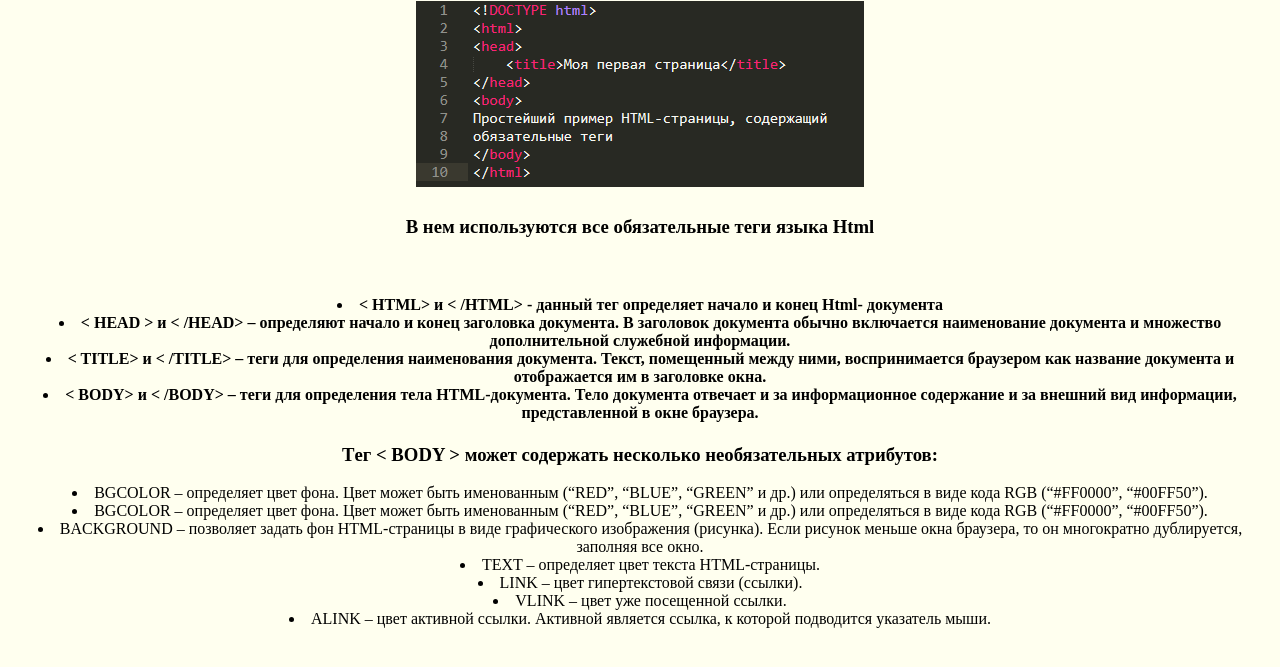
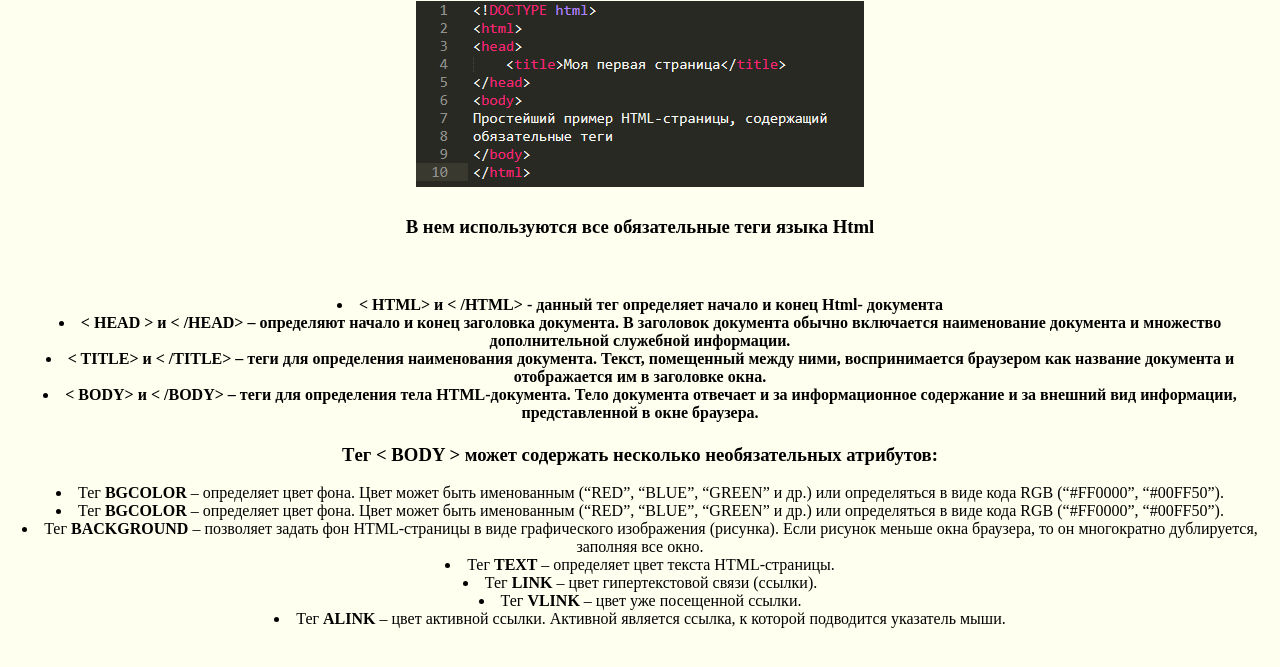
Before and after one commit to Doo0ony/files, a plain HTML site: page 3step2.html in a window 1280 px wide. Shown: the part 79-746 px from the top of the page. Drawn offline with Linux system fonts and the light colour scheme.

Commit message:
ТегТегТегТегмТег

```diff
--- a/3step2.html
+++ b/3step2.html
@@ -22,21 +22,21 @@
 
 
 
-<h3 align="center">Tег < BODY > может содержать несколько необязательных атрибутов:</h3>
+<h3 align="center">Tег <b>< BODY > </b> может содержать несколько необязательных атрибутов:</h3>
 
-<li  align="center">BGCOLOR – определяет цвет фона. Цвет может быть именованным (“RED”, “BLUE”, “GREEN” и др.) или определяться в виде кода RGB (“#FF0000”, “#00FF50”). </il>
+<li  align="center"> Тег <b>BGCOLOR </b> – определяет цвет фона. Цвет может быть именованным (“RED”, “BLUE”, “GREEN” и др.) или определяться в виде кода RGB (“#FF0000”, “#00FF50”). </il>
 
-<li  align="center">BGCOLOR – определяет цвет фона. Цвет может быть именованным (“RED”, “BLUE”, “GREEN” и др.) или определяться в виде кода RGB (“#FF0000”, “#00FF50”). </il>
+<li  align="center">Тег <b>BGCOLOR</b> – определяет цвет фона. Цвет может быть именованным (“RED”, “BLUE”, “GREEN” и др.) или определяться в виде кода RGB (“#FF0000”, “#00FF50”). </il>
 
-<li  align="center">BACKGROUND – позволяет задать фон HTML-страницы в виде графического изображения (рисунка). Если рисунок меньше окна браузера, то он многократно дублируется, заполняя все окно.  </il>
+<li  align="center">Тег <b> BACKGROUND </b> – позволяет задать фон HTML-страницы в виде графического изображения (рисунка). Если рисунок меньше окна браузера, то он многократно дублируется, заполняя все окно.  </il>
 
-<li  align="center">TEXT – определяет цвет текста HTML-страницы.</il>
+<li  align="center">Тег <b> TEXT </b> – определяет цвет текста HTML-страницы.</il>
 
-<li  align="center">LINK – цвет гипертекстовой связи (ссылки).</il>
+<li  align="center">Тег <b> LINK </b> – цвет гипертекстовой связи (ссылки).</il>
 
-<li  align="center">VLINK – цвет уже посещенной ссылки.</il>
+<li  align="center">Тег <b> VLINK </b> – цвет уже посещенной ссылки.</il>
 
-<li  align="center">ALINK – цвет активной ссылки. Активной является ссылка, к которой подводится указатель мыши.</il>
+<li  align="center">Тег <b> ALINK </b> – цвет активной ссылки. Активной является ссылка, к которой подводится указатель мыши.</il>
 
 
 </body>
```
